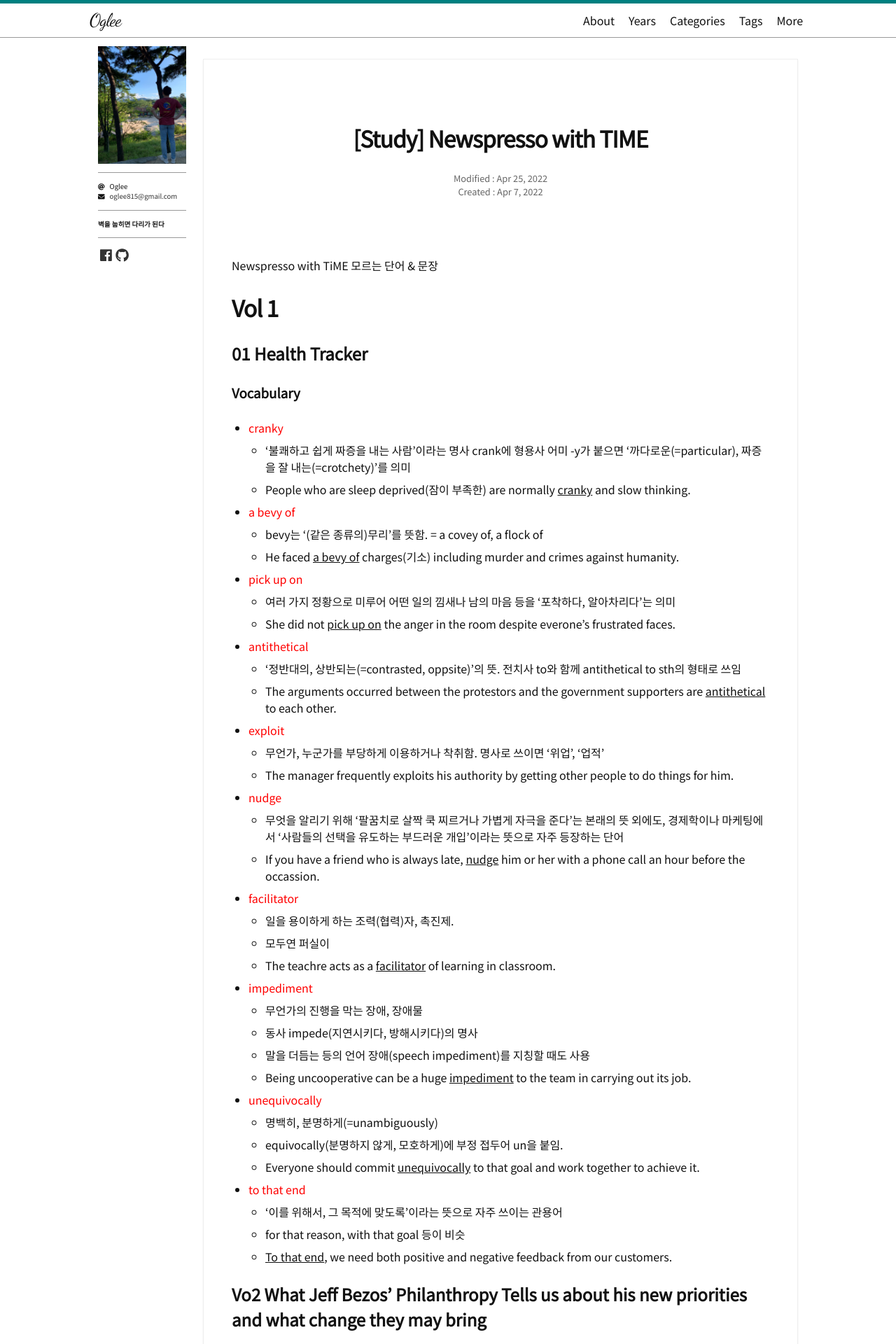
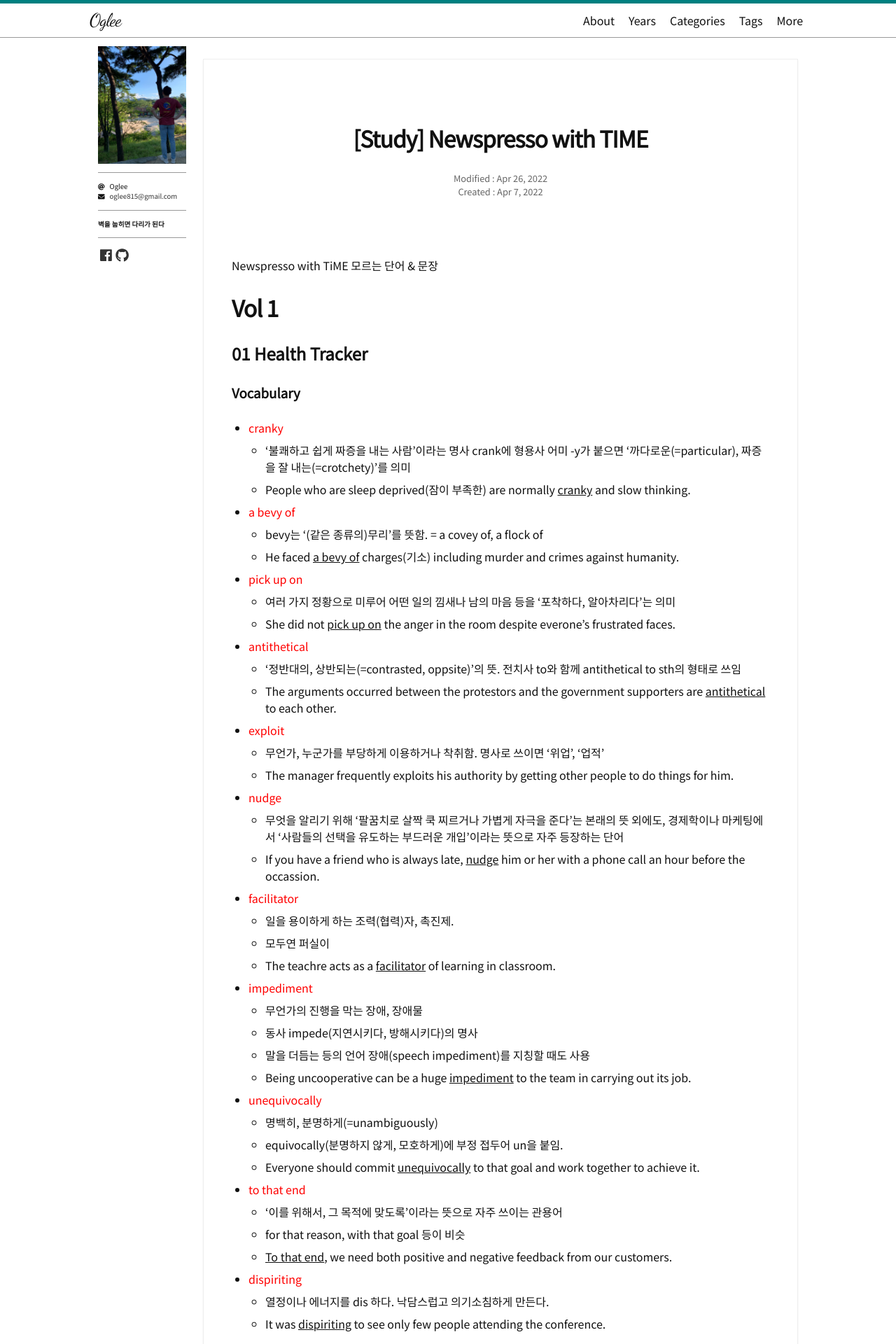
Before and after one commit to oglee815/oglee815_old.github.io, a Jekyll site: the page built from _posts/1900-01-01-study-newspresso.md, in a window 1280 px wide. Shown: the top 1920 px of the page at 70% size. Built offline with Jekyll 4.4.1, drawn with Linux system fonts in a browser that asks for light colours; nearby versions of some CDN libraries; some web fonts are replaced; comment, search, counter and statistics services are not loaded.

Commit message:
Update 1900-01-01-study-newspresso.md

```diff
--- a/_posts/1900-01-01-study-newspresso.md
+++ b/_posts/1900-01-01-study-newspresso.md
@@ -1,6 +1,6 @@
 ---
 layout: post
-date: 2022-04-25 00:00
+date: 2022-04-26 00:00
 created_date: 2022-04-07 00:00
 title: "[Study] Newspresso with TIME"
 author: oglee
@@ -58,6 +58,9 @@ Newspresso with TiME 모르는 단어 & 문장
   - '이를 위해서, 그 목적에 맞도록'이라는 뜻으로 자주 쓰이는 관용어
   - for that reason, with that goal 등이 비슷
   - <u>To that end</u>, we need both positive and negative feedback from our customers.
+- <span style="color:red">dispiriting</span>
+  - 열정이나 에너지를 dis 하다. 낙담스럽고 의기소침하게 만든다.
+  - It was <u>dispiriting</u> to see only few people attending the conference.
 
 ## Vo2 What Jeff Bezos' Philanthropy Tells us about his new priorities and what change they may bring
 
```
